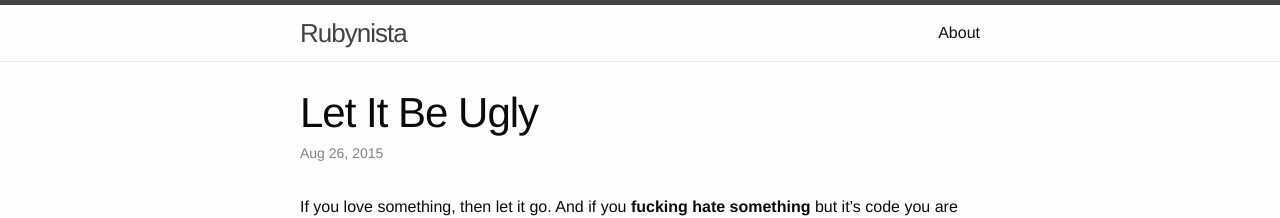
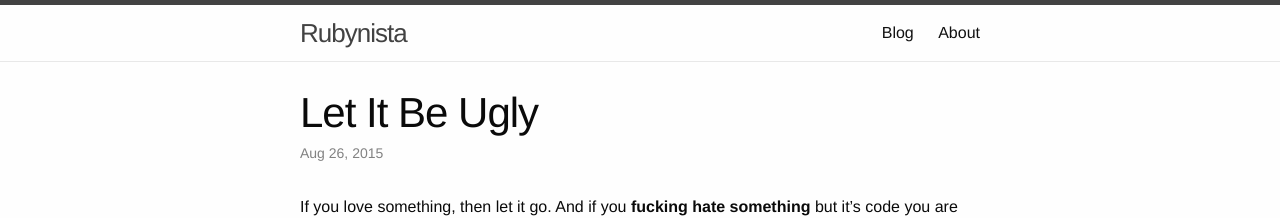
Before and after one commit to theresaluu/theresaluu.github.io, a Jekyll site: the page built from _posts/2015-08-26-let-it-be-ugly.md, in a window 1280 px wide. Shown: the top 218 px of the page. Built offline with Jekyll 4.4.1, drawn with Linux system fonts in a browser that asks for light colours; nearby versions of some CDN libraries.

```diff
--- a/_includes/header.html
+++ b/_includes/header.html
@@ -12,12 +12,12 @@
       </a>
 
       <div class="trigger">
-        {% if page.url contains '/resume'%}
-          <a class="page-link" href="/index.html"> Blog </a>
+        {% if page.url contains '/about'%}
+          <a class="page-link" href="/blog"> Blog </a>
+        {% elsif page.url contains '/blog'%}
           <a class="page-link" href="/about"> About </a>
-        {% elsif page.url contains '/about'%}
-          <a class="page-link" href="/index.html"> Blog </a>
         {% else%}
+          <a class="page-link" href="/blog"> Blog </a>
           <a class="page-link" href="/about"> About </a>
         {% endif %}
       </div>
```
Also changed, not shown: _posts/2015-11-10-i-broke-it-off-with-facebook.md (+1 -0 lines), blog/index.html (added, +25 -0 lines), index.html (+0 -22 lines), _includes/footer.html (line endings or trailing spaces), _posts/2015-08-26-let-it-be-ugly.md (line endings or trailing spaces).
